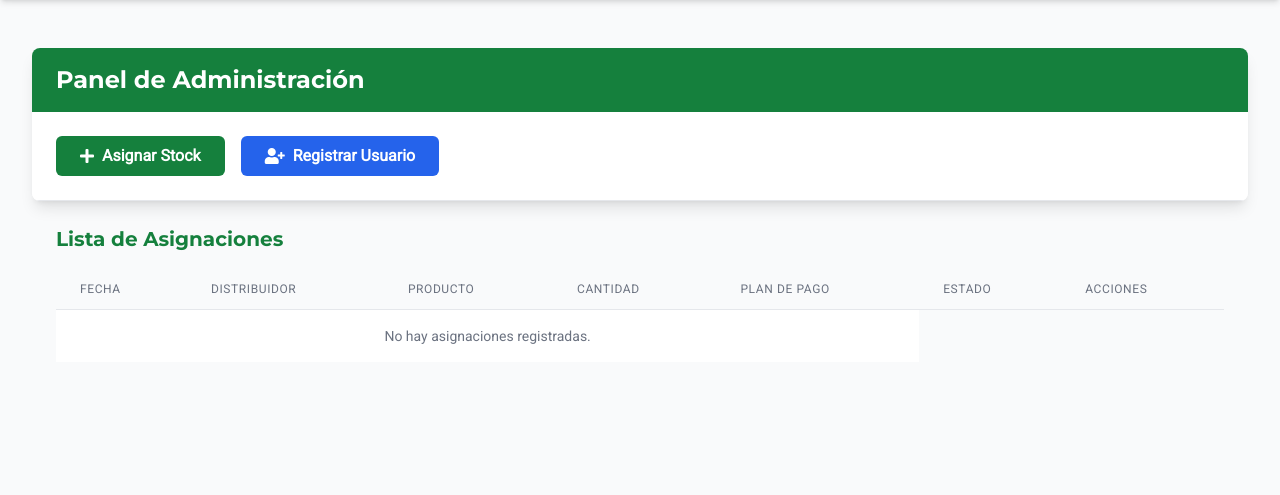
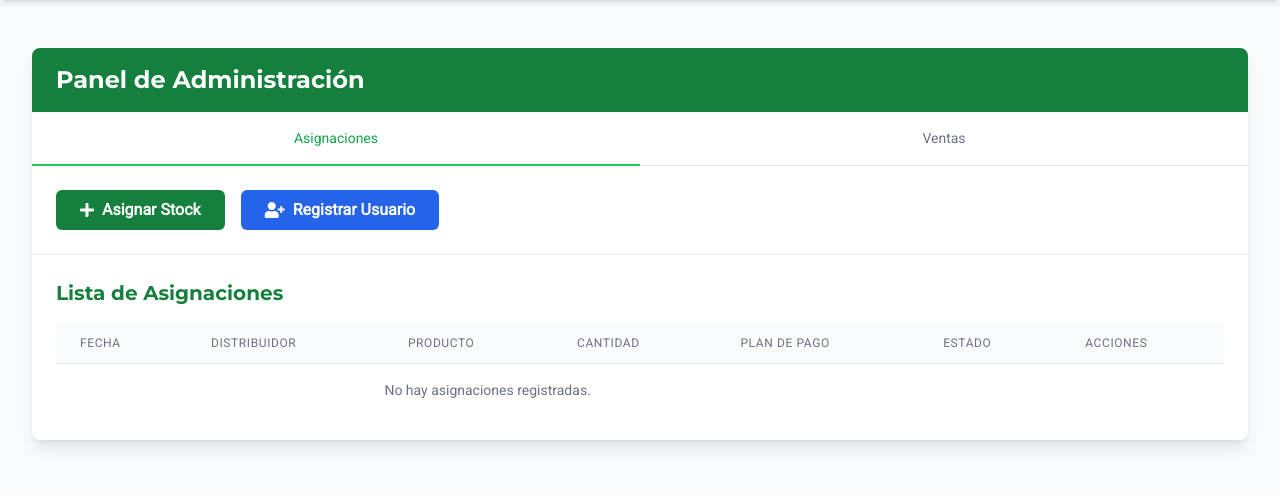
Before and after one commit to Faqsabalero/organic-shop-v3, a Django app: page /asignar/ in a window 1280 px wide. Shown: the part 64-559 px from the top of the page. Run offline with Django 5.2, Linux system fonts and the light colour scheme; the visitor is signed in with stand-in values (Sample User, id 1); data comes from the database, SQL or seed files in the repository; both versions use the stored data as it was after the commit; data that the repository does not hold is empty; some libraries are stand-ins or nearby versions.

Commit message:
feat: Permitir compras sin registro y agregar panel de ventas

```diff
--- a/core/models.py
+++ b/core/models.py
@@ -47,3 +47,14 @@
 
     def __str__(self):
         return f'{self.producto.nombre} - {self.distribuidor.username}'
+
+class Venta(models.Model):
+    producto = models.ForeignKey(Producto, on_delete=models.CASCADE)
+    cantidad = models.PositiveIntegerField()
+    total = models.DecimalField(max_digits=10, decimal_places=2)
+    fecha_venta = models.DateTimeField(auto_now_add=True)
+    email_comprador = models.EmailField(null=True, blank=True)
+    estado_pago = models.CharField(max_length=20, default='PENDIENTE')
+
+    def __str__(self):
+        return f'Venta {self.id} - {self.producto.nombre}'
--- a/core/templates/core/asignar.html
+++ b/core/templates/core/asignar.html
@@ -10,7 +10,23 @@
             <h2 class="text-2xl font-bold text-white">Panel de Administración</h2>
         </div>
 
-        <!-- Acciones Administrativas -->
+        <!-- Tabs -->
+        <div class="border-b border-gray-200">
+            <nav class="flex -mb-px" aria-label="Tabs">
+                <button onclick="showTab('asignaciones')"
+                        class="tab-button w-1/2 py-4 px-1 text-center border-b-2 font-medium text-sm border-green-500 text-green-600">
+                    Asignaciones
+                </button>
+                <button onclick="showTab('ventas')"
+                        class="tab-button w-1/2 py-4 px-1 text-center border-b-2 font-medium text-sm border-transparent text-gray-500 hover:text-gray-700 hover:border-gray-300">
+                    Ventas
+                </button>
+            </nav>
+        </div>
+
+        <!-- Tab Content: Asignaciones -->
+        <div id="asignacionesTab">
+            <!-- Acciones Administrativas -->
         <div class="p-6 bg-white border-b border-gray-200 flex justify-between items-center">
             <div class="flex space-x-4">
                 <button onclick="toggleAsignacionForm()" class="px-6 py-2 bg-green-700 text-white font-semibold rounded-md hover:bg-green-800 focus:outline-none focus:ring-2 focus:ring-green-600 focus:ring-offset-2 transition flex items-center space-x-2">
@@ -157,6 +173,34 @@
                 </table>
             </div>
         </div>
+
+        <!-- Tab Content: Ventas -->
+        <div id="ventasTab" class="hidden">
+            <div class="p-6 bg-white">
+                <div class="grid grid-cols-1 md:grid-cols-4 gap-6">
+                    <!-- Total Ventas -->
+                    <div class="bg-white p-6 rounded-lg shadow-md border border-gray-200">
+                        <h3 class="text-lg font-semibold text-gray-900 mb-2">Total Ventas</h3>
+                        <p class="text-3xl font-bold text-green-600">${{ total_ventas }}</p>
+                    </div>
+                    <!-- Cantidad Vendida -->
+                    <div class="bg-white p-6 rounded-lg shadow-md border border-gray-200">
+                        <h3 class="text-lg font-semibold text-gray-900 mb-2">Cantidad Vendida</h3>
+                        <p class="text-3xl font-bold text-blue-600">{{ cantidad_vendida }}</p>
+                    </div>
+                    <!-- Costo Total -->
+                    <div class="bg-white p-6 rounded-lg shadow-md border border-gray-200">
+                        <h3 class="text-lg font-semibold text-gray-900 mb-2">Costo Total</h3>
+                        <p class="text-3xl font-bold text-red-600">${{ costo_total }}</p>
+                    </div>
+                    <!-- Ganancia -->
+                    <div class="bg-white p-6 rounded-lg shadow-md border border-gray-200">
+                        <h3 class="text-lg font-semibold text-gray-900 mb-2">Ganancia</h3>
+                        <p class="text-3xl font-bold text-green-600">${{ ganancia }}</p>
+                    </div>
+                </div>
+            </div>
+        </div>
     </div>
 </div>
 {% endblock %}
@@ -167,5 +211,22 @@
         const form = document.getElementById('formAsignacion');
         form.classList.toggle('hidden');
     }
+
+    function showTab(tabName) {
+        // Update tab buttons
+        document.querySelectorAll('.tab-button').forEach(button => {
+            if (button.textContent.trim().toLowerCase() === tabName) {
+                button.classList.remove('text-gray-500', 'border-transparent');
+                button.classList.add('border-green-500', 'text-green-600');
+            } else {
+                button.classList.remove('border-green-500', 'text-green-600');
+                button.classList.add('text-gray-500', 'border-transparent');
+            }
+        });
+
+        // Show/hide content
+        document.getElementById('asignacionesTab').classList.toggle('hidden', tabName !== 'asignaciones');
+        document.getElementById('ventasTab').classList.toggle('hidden', tabName !== 'ventas');
+    }
 </script>
 {% endblock %}
--- a/core/urls.py
+++ b/core/urls.py
@@ -10,6 +10,7 @@
     path('asignar/', views.asignar_view, name='asignar'),
     path('distribuidor/', views.distribuidor_view, name='distribuidor'),
     path('carrito/<int:producto_id>/', views.carrito_view, name='carrito'),
+    path('procesar-compra/<int:producto_id>/', views.procesar_compra, name='procesar_compra'),
     path('register/', views.register_user, name='register'),
     path('cambiar-estado/<int:asignacion_id>/', views.cambiar_estado_asignacion, name='cambiar_estado'),
 ]
--- a/core/views.py
+++ b/core/views.py
@@ -44,7 +44,31 @@
         form = AsignacionForm()
 
     asignaciones = Asignacion.objects.all().order_by('-fecha_asignacion')
-    return render(request, 'core/asignar.html', {'form': form, 'asignaciones': asignaciones})
+
+    # Calcular datos de ventas para la pestaña "Ventas"
+    total_ventas = 0
+    cantidad_vendida = 0
+    costo_total = 0
+    ganancia = 0
+
+    ventas = Asignacion.objects.filter(estado='PAGADO')
+    for venta in ventas:
+        cantidad_vendida += venta.cantidad
+        costo_total += venta.producto.costo * venta.cantidad
+        total_ventas += venta.producto.precio * venta.cantidad
+
+    ganancia = total_ventas - costo_total
+
+    context = {
+        'form': form,
+        'asignaciones': asignaciones,
+        'total_ventas': total_ventas,
+        'cantidad_vendida': cantidad_vendida,
+        'costo_total': costo_total,
+        'ganancia': ganancia,
+    }
+
+    return render(request, 'core/asignar.html', context)
 
 @login_required
 def distribuidor_view(request):
@@ -61,10 +85,45 @@
         'productos_distintos': productos_distintos
     })
 
-@login_required
+from decimal import Decimal
+from django.http import JsonResponse
+
 def carrito_view(request, producto_id):
     producto = get_object_or_404(Producto, id=producto_id)
     return render(request, 'core/carrito.html', {'producto': producto})
+
+def procesar_compra(request, producto_id):
+    if request.method != 'POST':
+        return JsonResponse({'error': 'Método no permitido'}, status=405)
+
+    try:
+        producto = get_object_or_404(Producto, id=producto_id)
+        cantidad = int(request.POST.get('cantidad', 1))
+        email = request.POST.get('email', '')
+
+        if cantidad < 1:
+            return JsonResponse({'error': 'Cantidad inválida'}, status=400)
+
+        total = Decimal(producto.precio) * Decimal(cantidad)
+
+        # Crear la venta
+        venta = Venta.objects.create(
+            producto=producto,
+            cantidad=cantidad,
+            total=total,
+            email_comprador=email
+        )
+
+        # Aquí se integraría con Mercado Pago
+        # Por ahora solo retornamos éxito
+        return JsonResponse({
+            'success': True,
+            'message': 'Venta procesada correctamente',
+            'venta_id': venta.id
+        })
+
+    except Exception as e:
+        return JsonResponse({'error': str(e)}, status=400)
 
 @login_required
 def cambiar_estado_asignacion(request, asignacion_id):
```
Also changed, not shown: core/templates/core/carrito.html (+32 -2 lines), core/migrations/0004_venta.py (added), db.sqlite3.
